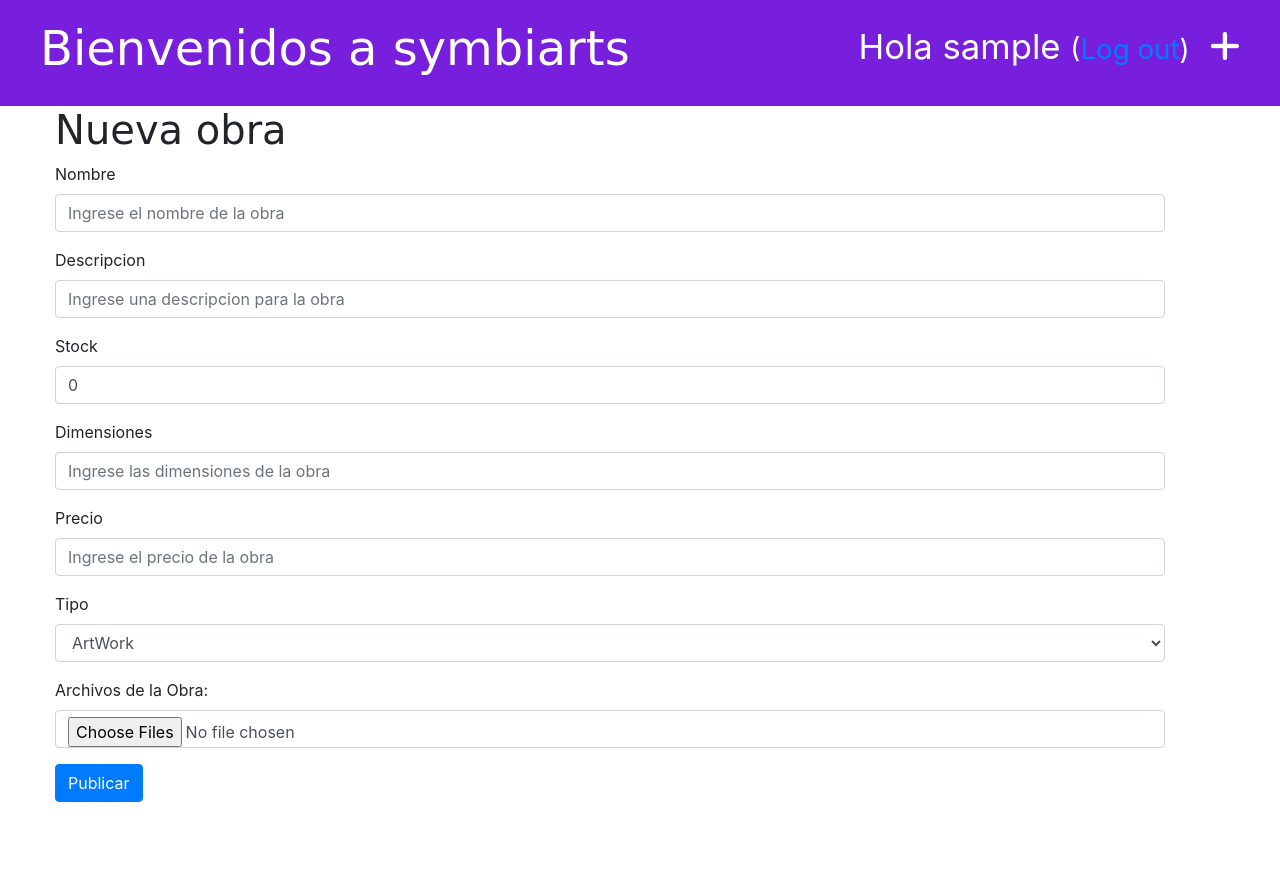
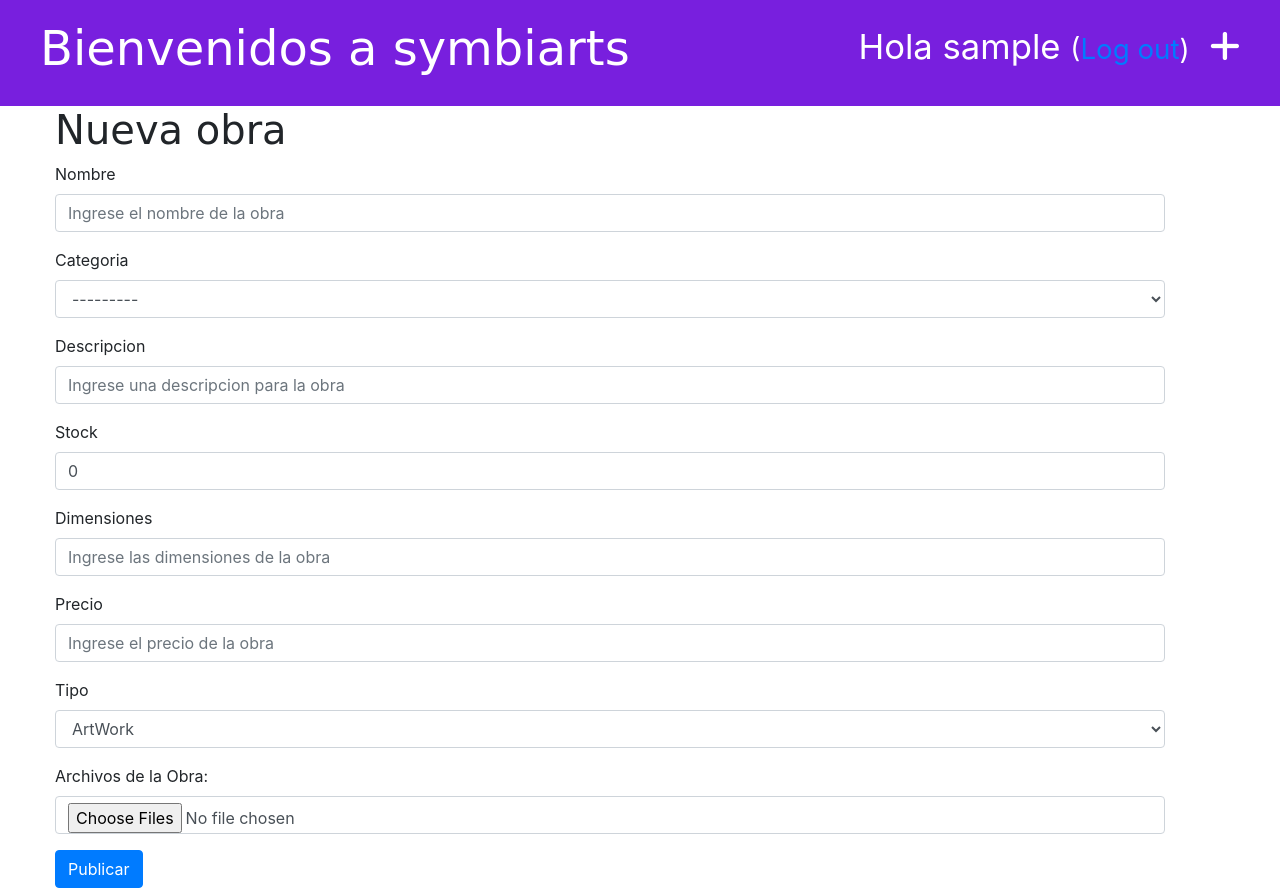
Before and after one commit to Felipe-Navas/Symbiarts---Django, a Django app: page /obra/nueva in a window 1280 px wide. Before the commit the page ends 802 px from the top, so only its background shows below. Run offline with Django 3.2, Linux system fonts and the light colour scheme; the visitor is signed in with stand-in values (Sample User, id 1); data that the repository does not hold is empty; some libraries are stand-ins or nearby versions.

Commit message:
Funcionalidad categoria
Se agrego modelo categoria y funcionalidades en el amin.
Se agregaron librerias para funcionamiento de bootstrap 4.

```diff
--- a/symbiarts_app/admin.py
+++ b/symbiarts_app/admin.py
@@ -1,7 +1,8 @@
 from django.contrib import admin
 
-from .models import Obra, ObraArchivo, Comentario
+from .models import Categoria, Comentario, Obra, ObraArchivo
 
+admin.site.register(Categoria)
+admin.site.register(Comentario)
 admin.site.register(Obra)
 admin.site.register(ObraArchivo)
-admin.site.register(Comentario)
--- a/symbiarts_app/forms.py
+++ b/symbiarts_app/forms.py
@@ -1,6 +1,6 @@
 from django import forms
 
-from .models import Obra, ObraArchivo, Comentario
+from .models import Comentario, Obra, ObraArchivo
 
 
 class FormObra(forms.ModelForm):
@@ -9,6 +9,7 @@ class FormObra(forms.ModelForm):
         model = Obra
         fields = (
             'nombre',
+            'categoria',
             'descripcion',
             'stock',
             'estado',
--- a/symbiarts_app/models.py
+++ b/symbiarts_app/models.py
@@ -1,6 +1,13 @@
 from django.db import models
 from django.utils import timezone
 
+
+class Categoria(models.Model):
+    nombre = models.CharField(max_length=50, unique=True)
+    descripcion = models.TextField(max_length=200, blank=True)
+
+    def __str__(self):
+        return self.nombre
 
 class Obra(models.Model):
     # Debe ser no nulo y único.
@@ -10,7 +17,7 @@ class Obra(models.Model):
     usuario = models.ForeignKey('auth.User', on_delete=models.CASCADE)
 
     # Debe ser no nulo y seleccionarse de las cargadas en el sistema.
-    #categoria = models.ForeignKey(Categoria, on_delete=models.CASCADE)
+    categoria = models.ForeignKey(Categoria, on_delete=models.CASCADE)
 
     descripcion = models.CharField(max_length=200, blank=True)
 
--- a/symbiarts_app/templates/symbiarts_app/base.html
+++ b/symbiarts_app/templates/symbiarts_app/base.html
@@ -27,5 +27,8 @@
             </div>
         </div>
     </div>
+    <script src="https://code.jquery.com/jquery-3.3.1.slim.min.js" integrity="sha384-q8i/X+965DzO0rT7abK41JStQIAqVgRVzpbzo5smXKp4YfRvH+8abtTE1Pi6jizo" crossorigin="anonymous"></script>
+    <script src="https://cdnjs.cloudflare.com/ajax/libs/popper.js/1.14.7/umd/popper.min.js" integrity="sha384-UO2eT0CpHqdSJQ6hJty5KVphtPhzWj9WO1clHTMGa3JDZwrnQq4sF86dIHNDz0W1" crossorigin="anonymous"></script>
+    <script src="https://stackpath.bootstrapcdn.com/bootstrap/4.3.1/js/bootstrap.min.js" integrity="sha384-JjSmVgyd0p3pXB1rRibZUAYoIIy6OrQ6VrjIEaFf/nJGzIxFDsf4x0xIM+B07jRM" crossorigin="anonymous"></script>
 </body>
 </html>
--- a/symbiarts_app/templates/symbiarts_app/detalle_obra.html
+++ b/symbiarts_app/templates/symbiarts_app/detalle_obra.html
@@ -13,6 +13,9 @@
         {% for archivo_obra in archivos_obra %}
             <p><a href="{{ archivo_obra.archivo.url }}">{{ archivo_obra.archivo.name }}</a></p>
         {% endfor %}
+        {% if obra.categoria %}
+            <p>Categoria: {{ obra.categoria }}</p>
+        {% endif %}
         {% if obra.descripcion %}
             <p>{{ obra.descripcion|linebreaksbr }}</p>
         {% endif %}
--- a/symbiarts_app/templates/symbiarts_app/editar_obra.html
+++ b/symbiarts_app/templates/symbiarts_app/editar_obra.html
@@ -11,6 +11,7 @@
         {% bootstrap_form_errors file_form %}
 
         {% bootstrap_field form.nombre placeholder='Ingrese el nombre de la obra' %}
+        {% bootstrap_field form.categoria %}
         {% bootstrap_field form.descripcion placeholder='Ingrese una descripcion para la obra' %}
         {% bootstrap_field form.stock placeholder='Ingrese el stock de la obra' %}
         <div style="display: none">
--- a/symbiarts_app/templates/symbiarts_app/lista_obras.html
+++ b/symbiarts_app/templates/symbiarts_app/lista_obras.html
@@ -9,6 +9,7 @@
             <h1><a href="{% url 'symbiarts_app:detalle_obra' pk=obra.pk %}">{{ obra.nombre }}</a></h1>
             <!-- Hacer un previsualizador de archivos o galeria -->
             <a href="{{ obra.archivos.archivo.url }}">{{ obra.archivos.archivo.name }}</a>
+            <p>Categoria: {{ obra.categoria }}</p>
             <p>{{ obra.descripcion|linebreaksbr }}</p>
             {% if obra.stock %}
                 <p>Stock: {{ obra.stock }}</p>
```
Also changed, not shown: symbiarts_app/migrations/0011_auto_20190605_1952.py (added), symbiarts_app/migrations/0012_auto_20190605_1957.py (added).
